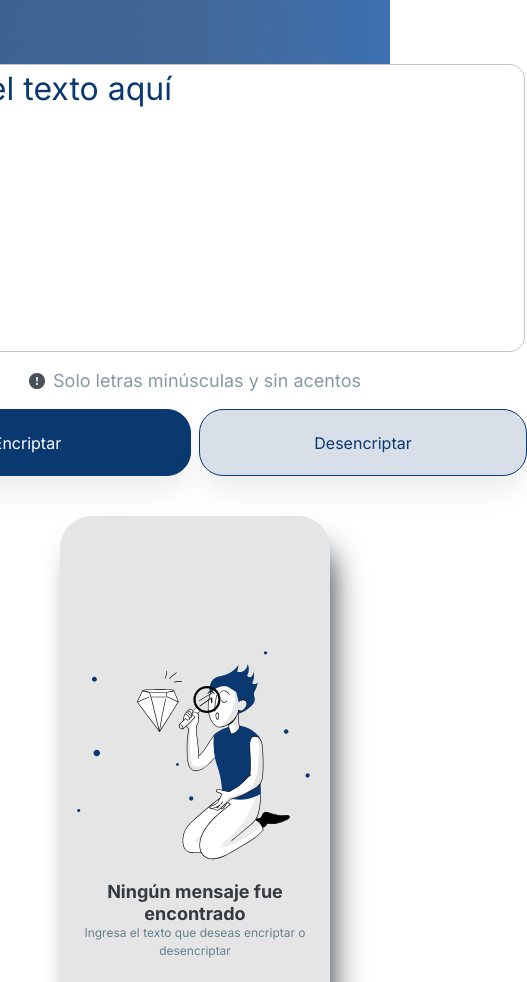
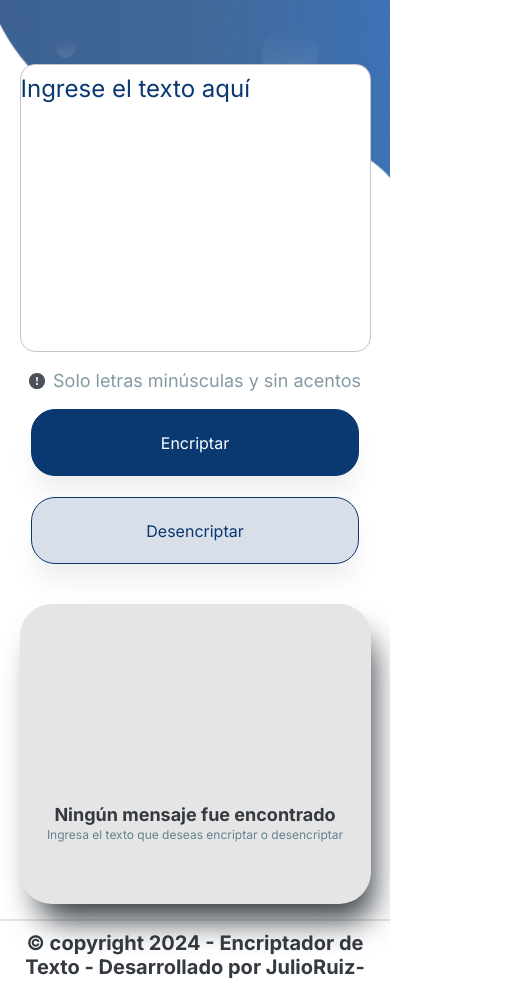
Before and after one commit to Julionex/Encriptador-Alura, a plain HTML site: page index.html in a window 390 px wide. Shown: the part 104-1086 px from the top of the page, 527 px wide, since content can reach past the window. Drawn offline with Linux system fonts and the light colour scheme.

Commit message:
terminado el css base

```diff
--- a/css/styles.css
+++ b/css/styles.css
@@ -263,7 +263,7 @@ main{
 /*----------
 Pie de Pagina
 ----------*/
-.footer{
+footer{
     margin-top: 15px;
     padding: 10px;
     border-top: 2px solid var(--Font);
@@ -313,8 +313,65 @@ RESPONSIVE
         position: inherit;
         margin: 15px;
     }
+
+    .tarjeta{
+        width: 665px;
+        height: 300px;
+        display: flex;
+        justify-content: center;
+        align-items: flex-end;
+    }
+
+    .tarjeta-contenedor{
+        display: block;
+        justify-content: center;
+        align-items: center;
+        width: 100%;
+        position: absolute;
+        bottom: 20%;
+        font-size: 24px;
+        font-weight: 700;
+    }
+
+    .img-muñeco{
+        display: none;
+    }
+
+    .btn-copiar{
+        position: inherit;
+        width: 100%;
+    }
+
+    .evaluar{
+        width: 100%;
+        height: 210px;
+        padding: 10px;
+    }
 }
 
 @media(max-width: 720px){
+    header.logo{
+        width: 100%;
+        background: var(--white);
+        padding: 2px;
+    }
+
+    .encriptar{
+        width: 90%;
+        font-size: 24px;
+    }
+
+    .encriptador-contenedor{
+        display: grid;
+        gap: 21px;
+    }
+
+    .tarjeta{
+        width: 90%;
+    }
+
+    .copyright{
+        font-size: 20px;
+    }
 
 }
```
